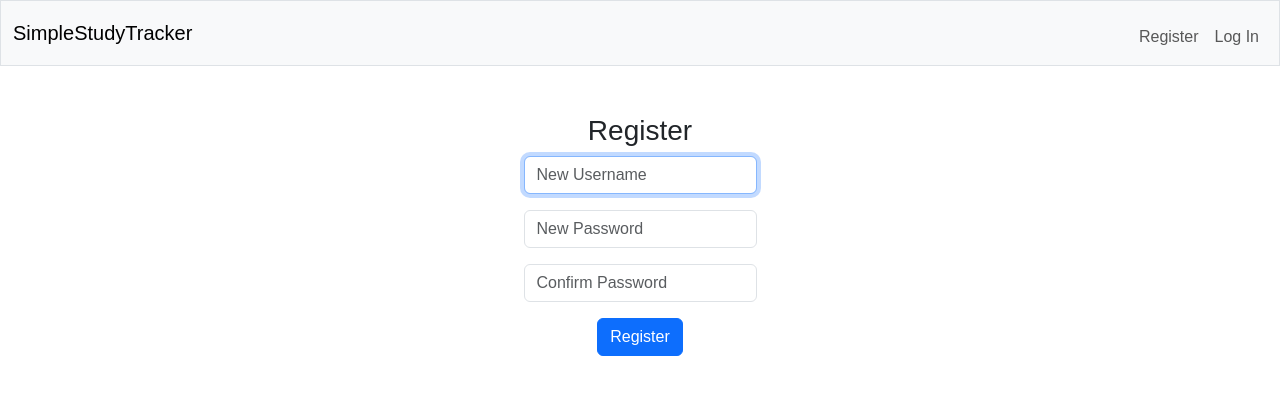
After one commit to gabriel-gy-tan/study-tracker, a Flask app: page /register in a window 1280 px wide. The commit adds this page. Shown: the top 395 px of the page. Run offline with Flask 3, Linux system fonts and the light colour scheme; some libraries are stand-ins or nearby versions.

Commit message:
Added functionality for the login and the register! Works now so onto the next part

```diff
--- a/app.py
+++ b/app.py
@@ -25,11 +25,42 @@ app.secret_key = os.getenv("SECRET_KEY")
 def index():
     return render_template("index.html")
 
+@app.route("/register", methods=["GET", "POST"])
+def register():
+    if request.method == "POST":
+
+        username = request.form.get("username")
+        password = request.form.get("password")
+        confirmation = request.form.get("confirmation")
+        if not username or not password:
+            flash("Enter a username and password")
+            return redirect("/register")
+
+        connection = get_db_connection()
+        check = connection.execute("SELECT * FROM users WHERE username = ?", (username,)).fetchall()
+
+        if len(check) > 0 :
+            connection.close()
+            flash("Please choose a different username")
+            return redirect("/register")
+
+        if password != confirmation:
+            flash("Please enter the same password twice")
+            return redirect("/register")
+
+        connection.execute("INSERT INTO users (username, hash) VALUES(?, ?)", (username, generate_password_hash(password)))
+        connection.commit()
+        connection.close()
+
+        return render_template("login.html")
+
+    else:
+        return render_template("register.html")
+
 @app.route("/login", methods=["GET", "POST"])
 def login():
 
     if request.method == "POST":
-        print("post received")
         username = request.form.get("username")
         if not username:
             flash("Please enter a username")
@@ -49,6 +80,18 @@ def login():
             return redirect("/login")
 
         session["user_id"] = user[0]["id"]
+        print("Logged in")
+        return redirect("/")
 
 
     return render_template("login.html")
+
+#Took this one straight from cs50
+@app.route("/logout")
+def logout():
+
+    # Forget any user_id
+    session.clear()
+
+    # Redirect user to login form
+    return redirect("/")
--- a/templates/login.html
+++ b/templates/login.html
@@ -5,6 +5,7 @@
 {% endblock %}
 
 {% block main %}
+    <h3>Login</h3>
     <form action="/login" method="post">
         <div class="mb-3">
             <input autocomplete="off" autofocus class="form-control mx-auto w-auto" name="username" placeholder="Username" type="text">
--- /dev/null
+++ b/templates/register.html
@@ -0,0 +1,21 @@
+{% extends "layout.html" %}
+
+{% block title %}
+    Register
+{% endblock %}
+
+{% block main %}
+    <h3>Register</h3>
+    <form action="/register" method="post">
+        <div class="mb-3">
+            <input autocomplete="off" autofocus class="form-control mx-auto w-auto" name="username" placeholder="New Username" type="text">
+        </div>
+        <div class="mb-3">
+            <input class="form-control mx-auto w-auto" name="password" placeholder="New Password" type="password">
+        </div>
+        <div class="mb-3">
+            <input class="form-control mx-auto w-auto" name="confirmation" placeholder="Confirm Password" type="password">
+        </div>
+        <button class="btn btn-primary" type="submit">Register</button>
+    </form>
+{% endblock %}
```
Also changed, not shown: templates/index.html (+8 -16 lines).
